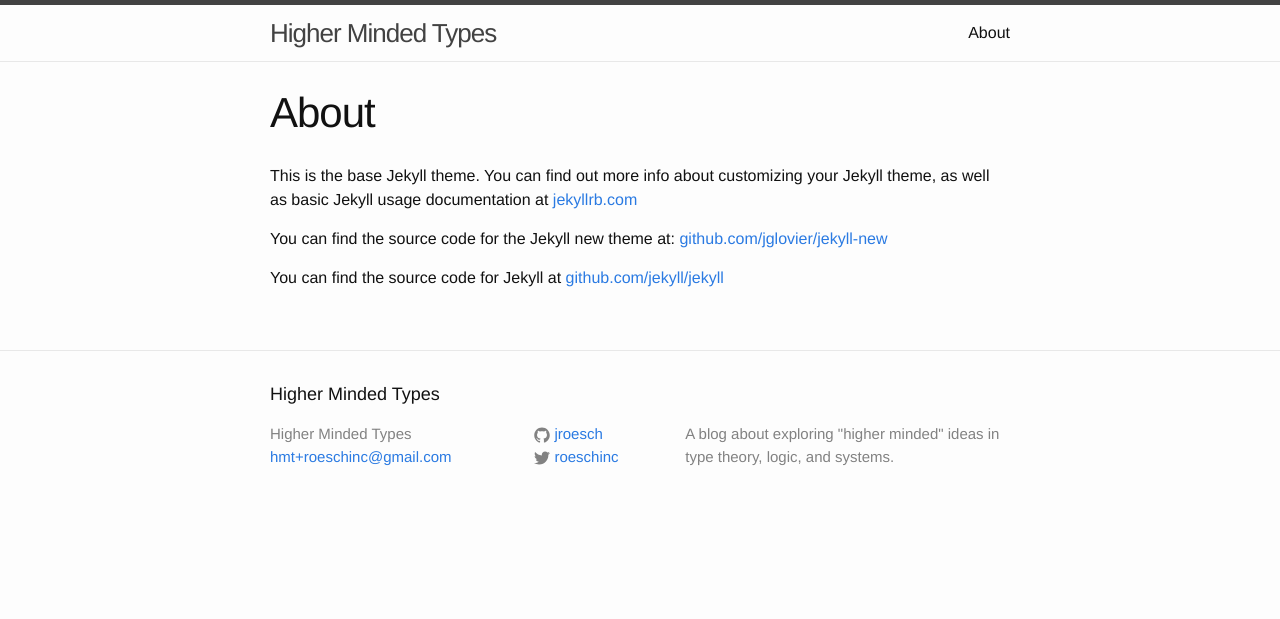
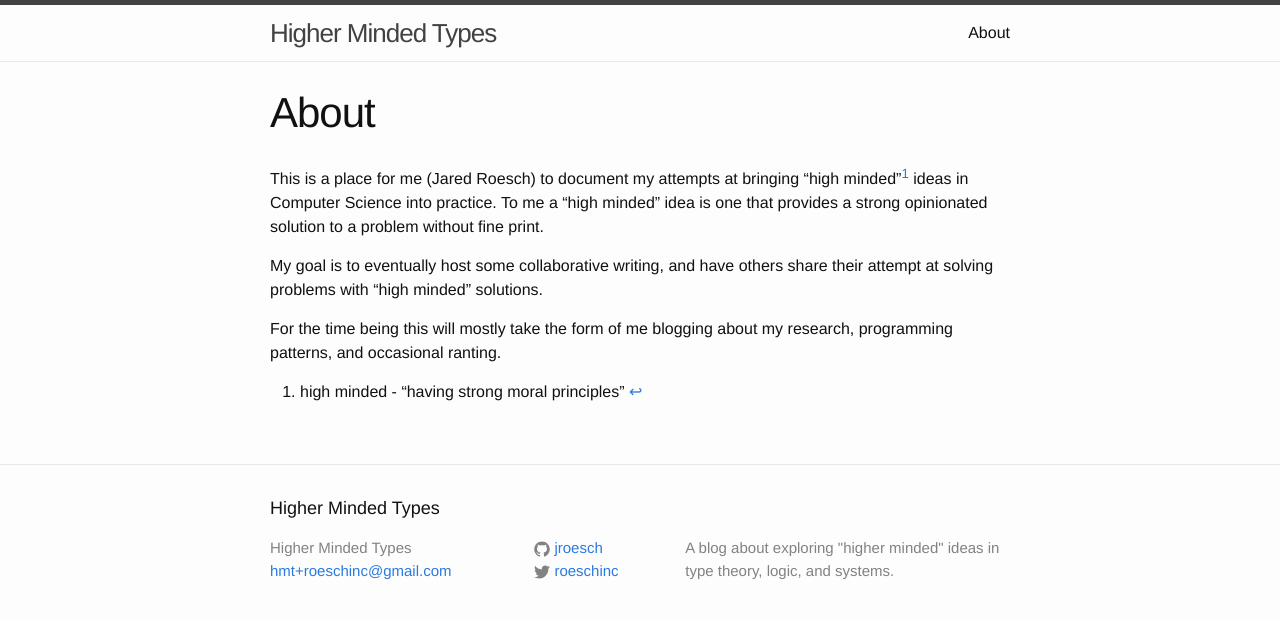
Before and after one commit to higherminded/higherminded.github.io, a Jekyll site: the page built from about.md, in a window 1280 px wide. Shown: the top 619 px of the page. Built offline with Jekyll 4.4.1, drawn with Linux system fonts in a browser that asks for light colours; Markdown is read by kramdown in place of the engine named in the settings.

Commit message:
Add about.md

```diff
--- /dev/null
+++ b/Gemfile
@@ -0,0 +1,2 @@
+source  "https://rubygems.org"
+gem 'jekyll', '2.5.3'
--- a/_config.yml
+++ b/_config.yml
@@ -10,3 +10,8 @@ github_username: jroesch
 
 # Build settings
 markdown: redcarpet
+
+redcarpet:
+   extensions: [
+      "footnotes"
+   ]
--- a/about.md
+++ b/about.md
@@ -4,8 +4,16 @@ title: About
 permalink: /about/
 ---
 
-This is the base Jekyll theme. You can find out more info about customizing your Jekyll theme, as well as basic Jekyll usage documentation at [jekyllrb.com](http://jekyllrb.com/)
+This is a place for me (Jared Roesch) to document my attempts at
+bringing "high minded"[^1] ideas in Computer Science into practice.
+To me a "high minded" idea is one that provides a strong opinionated
+solution to a problem without fine print.
 
-You can find the source code for the Jekyll new theme at: [github.com/jglovier/jekyll-new](https://github.com/jglovier/jekyll-new)
+My goal is to eventually host some collaborative writing, and have
+others share their attempt at solving problems with "high minded"
+solutions.
 
-You can find the source code for Jekyll at [github.com/jekyll/jekyll](https://github.com/jekyll/jekyll)
+For the time being this will mostly take the form of me
+blogging about my research, programming patterns, and occasional ranting.
+
+[^1]: high minded - "having strong moral principles"
```
Also changed, not shown: 1 other file.
